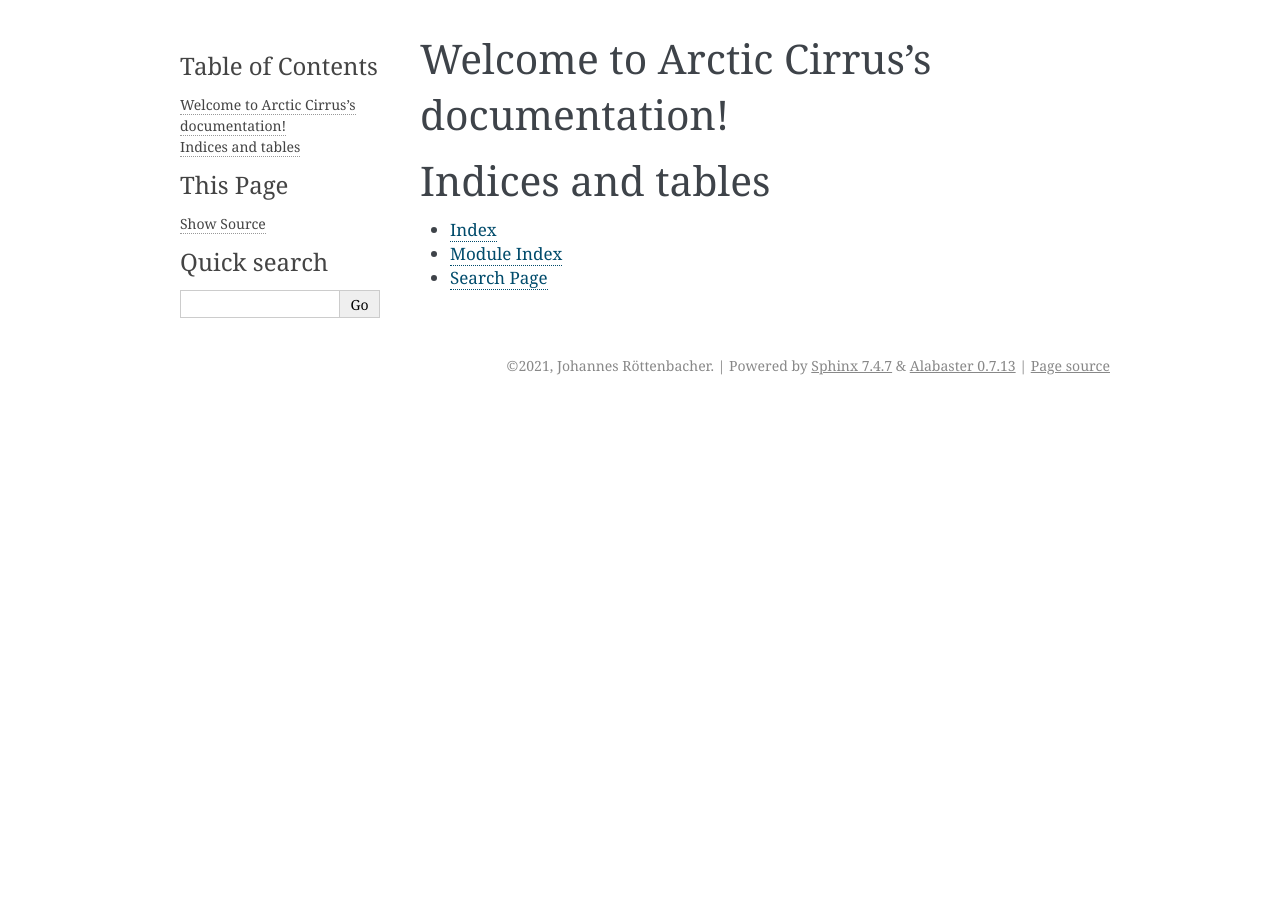
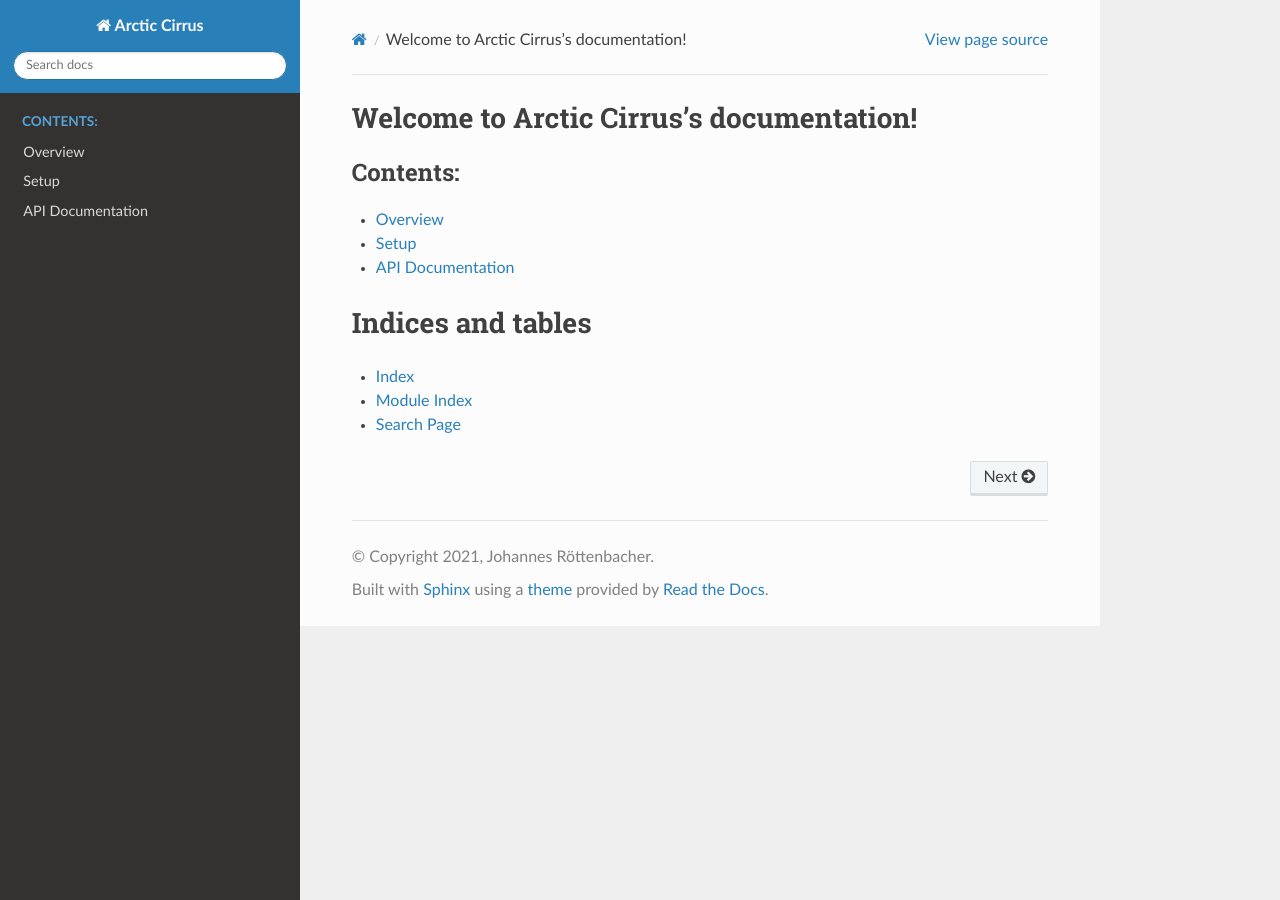
Before and after one commit to jroettenbacher/phd_base, a Sphinx documentation site: the page built from docs/index.rst, in a window 1280 px wide. Built offline with Sphinx 7.4.7 and the Read the Docs theme 2.0.0, drawn with Linux system fonts in a browser that asks for light colours.

Commit message:
Update documentation
Signed-off-by: Johannes Röttenbacher <johannes.roettenbacher@web.de>

```diff
--- a/docs/conf.py
+++ b/docs/conf.py
@@ -10,9 +10,9 @@
 # add these directories to sys.path here. If the directory is relative to the
 # documentation root, use os.path.abspath to make it absolute, like shown here.
 #
-# import os
-# import sys
-# sys.path.insert(0, os.path.abspath('.'))
+import os
+import sys
+sys.path.insert(0, os.path.abspath('../'))
 
 
 # -- Project information -----------------------------------------------------
@@ -22,7 +22,7 @@
 author = 'Johannes Röttenbacher'
 
 # The full version, including alpha/beta/rc tags
-release = '0'
+release = ''
 
 
 # -- General configuration ---------------------------------------------------
@@ -31,6 +31,9 @@
 # extensions coming with Sphinx (named 'sphinx.ext.*') or your custom
 # ones.
 extensions = [
+    'sphinx.ext.autodoc',
+    'sphinx.ext.napoleon',
+    'myst_parser'
 ]
 
 # Add any paths that contain templates here, relative to this directory.
@@ -41,13 +44,15 @@
 # This pattern also affects html_static_path and html_extra_path.
 exclude_patterns = ['_build', 'Thumbs.db', '.DS_Store']
 
+source_suffix = ['.rst', '.md']
 
 # -- Options for HTML output -------------------------------------------------
 
 # The theme to use for HTML and HTML Help pages.  See the documentation for
 # a list of builtin themes.
 #
-html_theme = 'alabaster'
+# html_theme = 'alabaster'
+html_theme = "sphinx_rtd_theme"
 
 # Add any paths that contain custom static files (such as style sheets) here,
 # relative to this directory. They are copied after the builtin static files,
--- a/docs/index.rst
+++ b/docs/index.rst
@@ -7,8 +7,12 @@
 =========================================
 
 .. toctree::
-   :maxdepth: 2
+   :maxdepth: 1
    :caption: Contents:
+
+   Overview <readme_link>
+   setup
+   api_documentation
 
 
 
--- /dev/null
+++ b/docs/readme_link.rst
@@ -0,0 +1,4 @@
+PhD Base Project
+================
+
+.. include:: ../README.md
```
Also changed, not shown: README.md (+22 -13 lines), docs/api_documentation.rst (added, +42 -0 lines), docs/setup.rst (added, +17 -0 lines), 1 other file.
